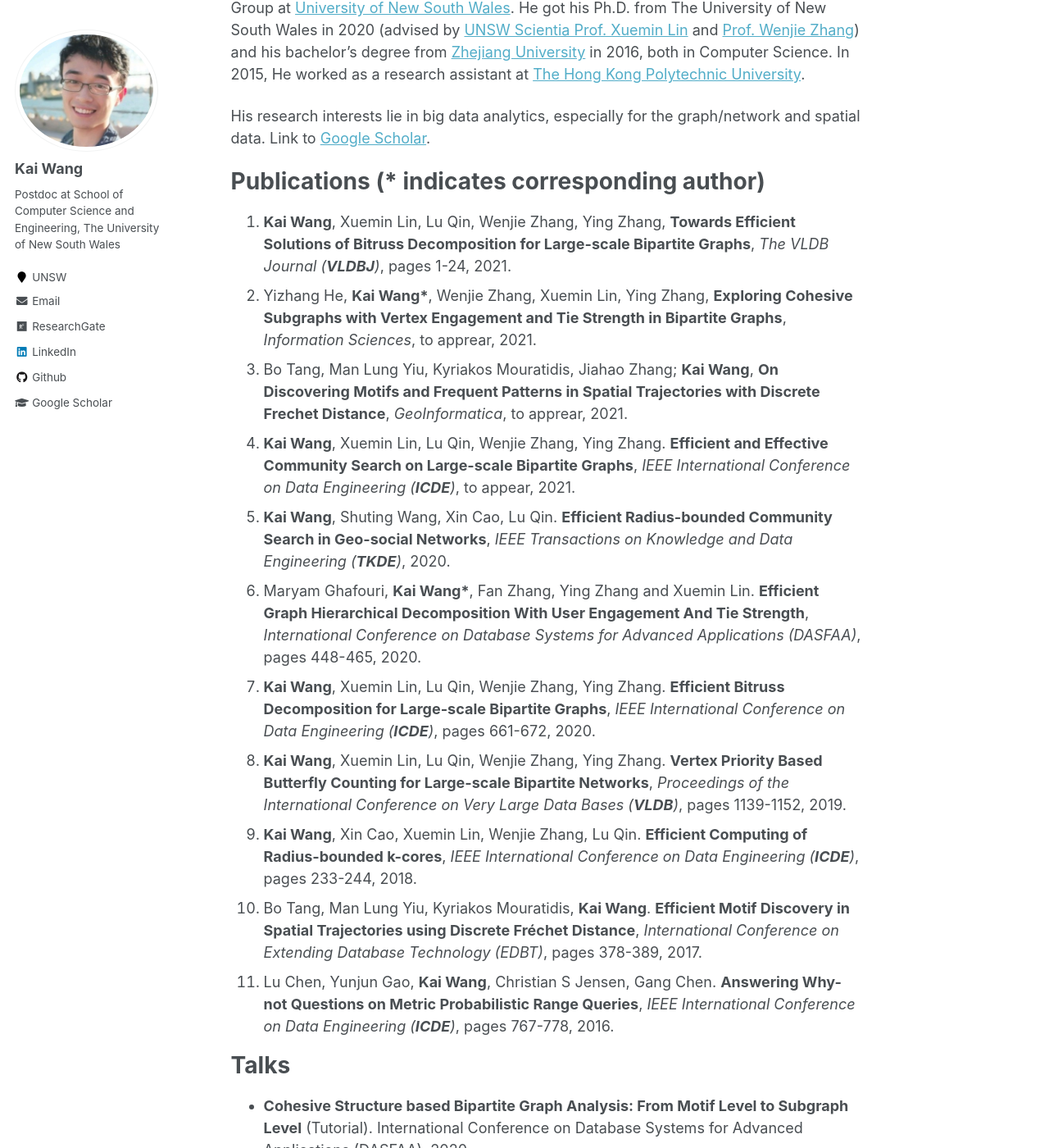
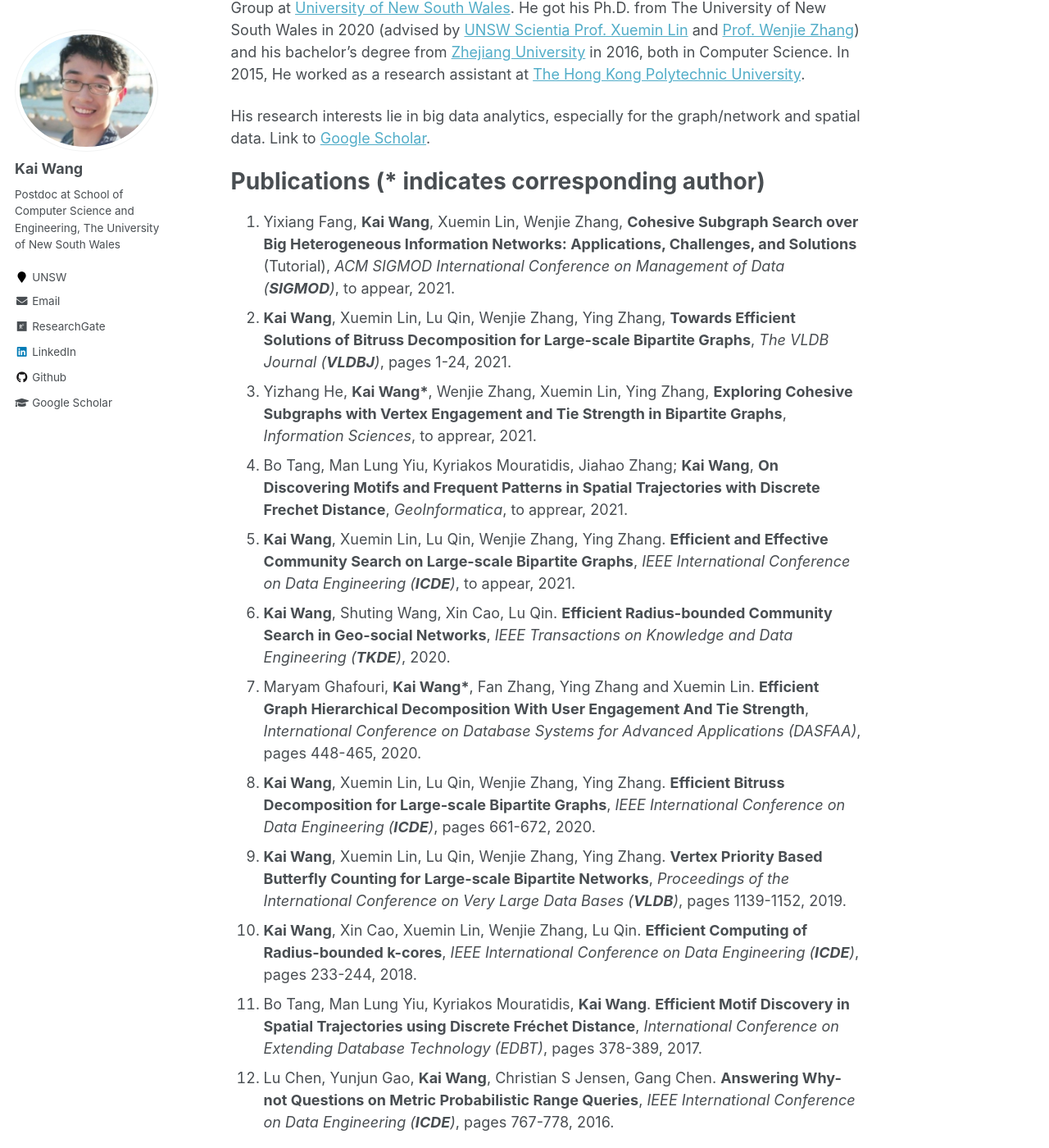
Before and after one commit to cs-kaiwang/cs-kaiwang.github.io, a Jekyll site: the page built from _pages/about.md, in a window 1280 px wide and 1400 px high, scrolled down 191 px. Shown: the whole window at 82% size. Built offline with Jekyll 4.4.1, drawn with Linux system fonts in a browser that asks for light colours; some of the changed text lies outside the part shown.

Commit message:
Update about.md

```diff
--- a/_pages/about.md
+++ b/_pages/about.md
@@ -14,21 +14,23 @@ His research interests lie in big data analytics, especially for the graph/netwo
 
 Publications (* indicates corresponding author)
 ======
-1. **Kai Wang**, Xuemin Lin, Lu Qin, Wenjie Zhang, Ying Zhang, **Towards Efficient Solutions of Bitruss Decomposition for Large-scale Bipartite Graphs**, *The VLDB Journal (**VLDBJ**)*, pages 1-24, 2021.
-2. Yizhang He, **Kai Wang\***, Wenjie Zhang, Xuemin Lin, Ying Zhang, **Exploring Cohesive Subgraphs with Vertex Engagement and Tie Strength in Bipartite Graphs**, *Information Sciences*, to apprear, 2021.
-3. Bo Tang, Man Lung Yiu, Kyriakos Mouratidis, Jiahao Zhang; **Kai Wang**, **On Discovering Motifs and Frequent Patterns in Spatial Trajectories with  Discrete Frechet Distance**, *GeoInformatica*, to apprear, 2021.
-4. **Kai Wang**, Xuemin Lin, Lu Qin, Wenjie Zhang, Ying Zhang. **Efficient and Effective Community Search on Large-scale Bipartite Graphs**, *IEEE International Conference on Data Engineering (**ICDE**)*, to appear, 2021.
-5. **Kai Wang**, Shuting Wang, Xin Cao, Lu Qin. **Efficient Radius-bounded Community Search in Geo-social Networks**, *IEEE Transactions on Knowledge and Data Engineering (**TKDE**)*,  2020.
-6. Maryam Ghafouri, **Kai Wang\***, Fan Zhang, Ying Zhang and Xuemin Lin. **Efficient Graph Hierarchical Decomposition With User Engagement And Tie Strength**, *International Conference on Database Systems for Advanced Applications (DASFAA)*, pages 448-465, 2020.
-7. **Kai Wang**, Xuemin Lin, Lu Qin, Wenjie Zhang, Ying Zhang. **Efficient Bitruss Decomposition for Large-scale Bipartite Graphs**, *IEEE International Conference on Data Engineering (**ICDE**)*, pages 661-672, 2020.
-8. **Kai Wang**, Xuemin Lin, Lu Qin, Wenjie Zhang, Ying Zhang. **Vertex Priority Based Butterfly Counting for Large-scale Bipartite Networks**, *Proceedings of the International Conference on Very Large Data Bases (**VLDB**)*, pages 1139-1152, 2019.
-9. **Kai Wang**, Xin Cao, Xuemin Lin, Wenjie Zhang, Lu Qin. **Efficient Computing of Radius-bounded k-cores**, *IEEE International Conference on Data Engineering (**ICDE**)*, pages 233-244, 2018.
-10. Bo Tang, Man Lung Yiu, Kyriakos Mouratidis, **Kai Wang**. **Efficient Motif Discovery in Spatial Trajectories using Discrete Fréchet Distance**, *International Conference on Extending Database Technology (EDBT)*, pages 378-389, 2017.
-11. Lu Chen, Yunjun Gao, **Kai Wang**, Christian S Jensen, Gang Chen. **Answering Why-not Questions on Metric Probabilistic Range Queries**, *IEEE International Conference on Data Engineering (**ICDE**)*, pages 767-778, 2016.
+1. Yixiang Fang, **Kai Wang**, Xuemin Lin, Wenjie Zhang, **Cohesive Subgraph Search over Big Heterogeneous Information Networks: Applications, Challenges, and Solutions** (Tutorial), *ACM SIGMOD International Conference on Management of Data (**SIGMOD**)*, to appear, 2021.
+2. **Kai Wang**, Xuemin Lin, Lu Qin, Wenjie Zhang, Ying Zhang, **Towards Efficient Solutions of Bitruss Decomposition for Large-scale Bipartite Graphs**, *The VLDB Journal (**VLDBJ**)*, pages 1-24, 2021.
+3. Yizhang He, **Kai Wang\***, Wenjie Zhang, Xuemin Lin, Ying Zhang, **Exploring Cohesive Subgraphs with Vertex Engagement and Tie Strength in Bipartite Graphs**, *Information Sciences*, to apprear, 2021.
+4. Bo Tang, Man Lung Yiu, Kyriakos Mouratidis, Jiahao Zhang; **Kai Wang**, **On Discovering Motifs and Frequent Patterns in Spatial Trajectories with  Discrete Frechet Distance**, *GeoInformatica*, to apprear, 2021.
+5. **Kai Wang**, Xuemin Lin, Lu Qin, Wenjie Zhang, Ying Zhang. **Efficient and Effective Community Search on Large-scale Bipartite Graphs**, *IEEE International Conference on Data Engineering (**ICDE**)*, to appear, 2021.
+6. **Kai Wang**, Shuting Wang, Xin Cao, Lu Qin. **Efficient Radius-bounded Community Search in Geo-social Networks**, *IEEE Transactions on Knowledge and Data Engineering (**TKDE**)*,  2020.
+7. Maryam Ghafouri, **Kai Wang\***, Fan Zhang, Ying Zhang and Xuemin Lin. **Efficient Graph Hierarchical Decomposition With User Engagement And Tie Strength**, *International Conference on Database Systems for Advanced Applications (DASFAA)*, pages 448-465, 2020.
+8. **Kai Wang**, Xuemin Lin, Lu Qin, Wenjie Zhang, Ying Zhang. **Efficient Bitruss Decomposition for Large-scale Bipartite Graphs**, *IEEE International Conference on Data Engineering (**ICDE**)*, pages 661-672, 2020.
+9. **Kai Wang**, Xuemin Lin, Lu Qin, Wenjie Zhang, Ying Zhang. **Vertex Priority Based Butterfly Counting for Large-scale Bipartite Networks**, *Proceedings of the International Conference on Very Large Data Bases (**VLDB**)*, pages 1139-1152, 2019.
+10. **Kai Wang**, Xin Cao, Xuemin Lin, Wenjie Zhang, Lu Qin. **Efficient Computing of Radius-bounded k-cores**, *IEEE International Conference on Data Engineering (**ICDE**)*, pages 233-244, 2018.
+11. Bo Tang, Man Lung Yiu, Kyriakos Mouratidis, **Kai Wang**. **Efficient Motif Discovery in Spatial Trajectories using Discrete Fréchet Distance**, *International Conference on Extending Database Technology (EDBT)*, pages 378-389, 2017.
+12. Lu Chen, Yunjun Gao, **Kai Wang**, Christian S Jensen, Gang Chen. **Answering Why-not Questions on Metric Probabilistic Range Queries**, *IEEE International Conference on Data Engineering (**ICDE**)*, pages 767-778, 2016.
 
 Talks
 ======
 - **Cohesive Structure based Bipartite Graph Analysis: From Motif Level to Subgraph Level** (Tutorial). International Conference on Database Systems for Advanced Applications (DASFAA), 2020.
+- Yixiang Fang, **Kai Wang**, Xuemin Lin, Wenjie Zhang, **Cohesive Subgraph Search over Big Heterogeneous Information Networks: Applications, Challenges, and Solutions** (Tutorial), *ACM SIGMOD International Conference on Management of Data (**SIGMOD**)*, 2021.
 
 Academic Services
 ======
```
